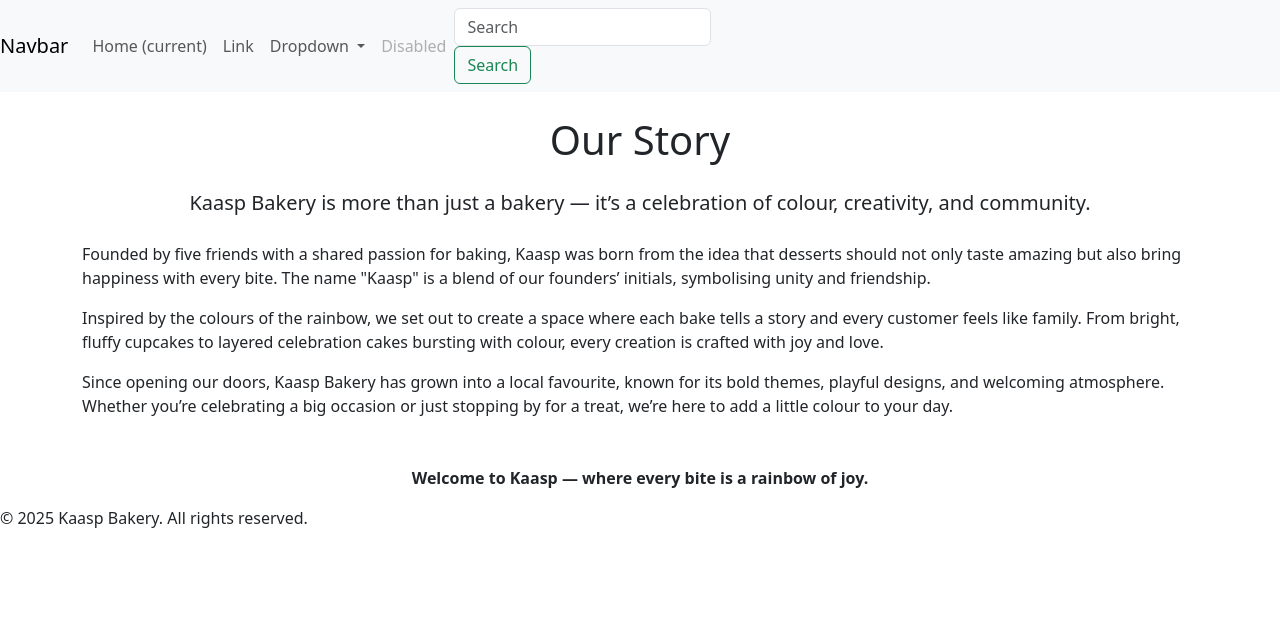
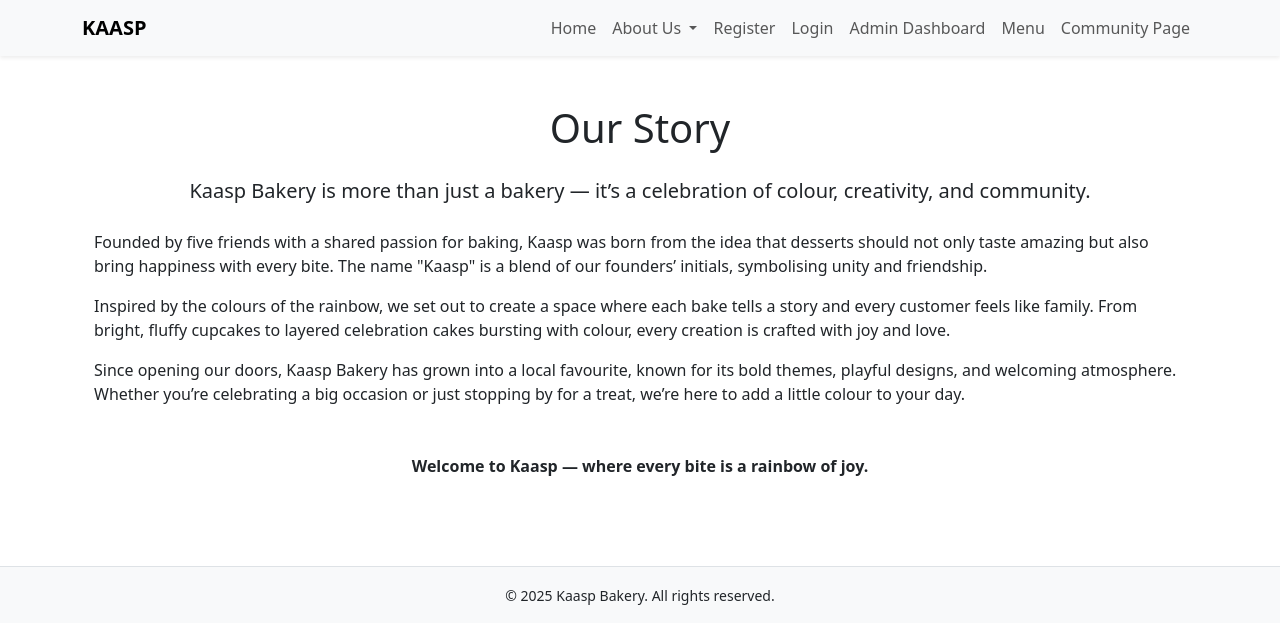
Before and after one commit to aimanaa6/final_project, a Flask app: page /aboutus in a window 1280 px wide. Shown: the top 644 px of the page. Run offline with Flask 3, Linux system fonts and the light colour scheme.

Commit message:
EDIT: modified layout file

```diff
--- a/templates/layout.html
+++ b/templates/layout.html
@@ -2,59 +2,64 @@
 <html lang="en">
 <head>
     <meta charset="UTF-8">
-    <meta name="viewport" content="width=device-width, user-scalable=no, initial-scale=1.0, maximum-scale=1.0, minimum-scale=1.0">
-     <link href="https://cdn.jsdelivr.net/npm/bootstrap@5.3.5/dist/css/bootstrap.min.css" rel="stylesheet" integrity="sha384-SgOJa3DmI69IUzQ2PVdRZhwQ+dy64/BUtbMJw1MZ8t5HZApcHrRKUc4W0kG879m7" crossorigin="anonymous">
-    <title>{% block title %}Bakery Website{% endblock %}</title>
+    <meta name="viewport" content="width=device-width, initial-scale=1.0">
+    <title>{% block title %}Kaasp Bakery{% endblock %}</title>
+    <link href="https://cdn.jsdelivr.net/npm/bootstrap@5.3.5/dist/css/bootstrap.min.css" rel="stylesheet">
     <link rel="stylesheet" href="{{ url_for('static', filename='styles.css') }}">
 </head>
 <body>
     <header>
-        <nav class="navbar navbar-expand-lg navbar-light bg-light">
-  <a class="navbar-brand" href="#">Navbar</a>
-  <button class="navbar-toggler" type="button" data-toggle="collapse" data-target="#navbarSupportedContent" aria-controls="navbarSupportedContent" aria-expanded="false" aria-label="Toggle navigation">
+        <nav class="navbar navbar-expand-lg navbar-light bg-light shadow-sm">
+            <div class="container">
+                <a class="navbar-brand fw-bold" href="{{ url_for('home') }}">KAASP</a>
+                <button class="navbar-toggler" type="button" data-bs-toggle="collapse" data-bs-target="#navbarNav">
                     <span class="navbar-toggler-icon"></span>
                 </button>
 
-  <div class="collapse navbar-collapse" id="navbarSupportedContent">
-    <ul class="navbar-nav mr-auto">
-      <li class="nav-item active">
-        <a class="nav-link" href="#">Home <span class="sr-only">(current)</span></a>
+                <div class="collapse navbar-collapse justify-content-end" id="navbarNav">
+                    <ul class="navbar-nav">
+                        <li class="nav-item">
+                            <a class="nav-link" href="{{ url_for('home') }}">Home</a>
+                        </li>
+                        <li class="nav-item dropdown">
+                            <a class="nav-link dropdown-toggle" href="#" id="aboutDropdown" role="button" data-bs-toggle="dropdown">
+                                About Us
+                            </a>
+                            <ul class="dropdown-menu">
+                                <li><a class="dropdown-item" href="{{ url_for('aboutus') }}">Our Story</a></li>
+                                <li><a class="dropdown-item" href="{{ url_for('founders') }}">Founders</a></li>
+                            </ul>
                         </li>
                         <li class="nav-item">
-        <a class="nav-link" href="#">Link</a>
-      </li>
-      <li class="nav-item dropdown">
-        <a class="nav-link dropdown-toggle" href="#" id="navbarDropdown" role="button" data-toggle="dropdown" aria-haspopup="true" aria-expanded="false">
-          Dropdown
-        </a>
-        <div class="dropdown-menu" aria-labelledby="navbarDropdown">
-          <a class="dropdown-item" href="#">Action</a>
-          <a class="dropdown-item" href="#">Another action</a>
-          <div class="dropdown-divider"></div>
-          <a class="dropdown-item" href="#">Something else here</a>
-        </div>
+                            <a class="nav-link" href="{{ url_for('register') }}">Register</a>
                         </li>
                         <li class="nav-item">
-        <a class="nav-link disabled" href="#">Disabled</a>
+                            <a class="nav-link" href="{{ url_for('login') }}">Login</a>
+                        </li>
+                        <li class="nav-item">
+                            <a class="nav-link" href="{{ url_for('adminlogin') }}">Admin Dashboard</a>
+                        </li>
+                        <li class="nav-item">
+                            <a class="nav-link" href="{{ url_for('menu') }}">Menu</a>
+                        </li>
+                        <li class="nav-item">
+                            <a class="nav-link" href="{{ url_for('communitypage') }}">Community Page</a>
                         </li>
                     </ul>
-    <form class="form-inline my-2 my-lg-0">
-      <input class="form-control mr-sm-2" type="search" placeholder="Search" aria-label="Search">
-      <button class="btn btn-outline-success my-2 my-sm-0" type="submit">Search</button>
-    </form>
+                </div>
             </div>
         </nav>
     </header>
 
-    <main>
+    <main class="container py-4">
         {% block content %}
-        <!-- Content will be injected here -->
         {% endblock %}
     </main>
 
-    <footer>
-        <p>&copy; 2025 Kaasp Bakery. All rights reserved.</p>
+    <footer class="bg-light text-center py-3 mt-5 border-top">
+        <small>&copy; 2025 Kaasp Bakery. All rights reserved.</small>
     </footer>
-    <script src="https://cdn.jsdelivr.net/npm/bootstrap@5.3.5/dist/js/bootstrap.bundle.min.js" integrity="sha384-k6d4wzSIapyDyv1kpU366/PK5hCdSbCRGRCMv+eplOQJWyd1fbcAu9OCUj5zNLiq" crossorigin="anonymous"></script>
+
+    <script src="https://cdn.jsdelivr.net/npm/bootstrap@5.3.5/dist/js/bootstrap.bundle.min.js"></script>
 </body>
 </html>
```
Lines whose indentation alone changed are shown as unchanged.
